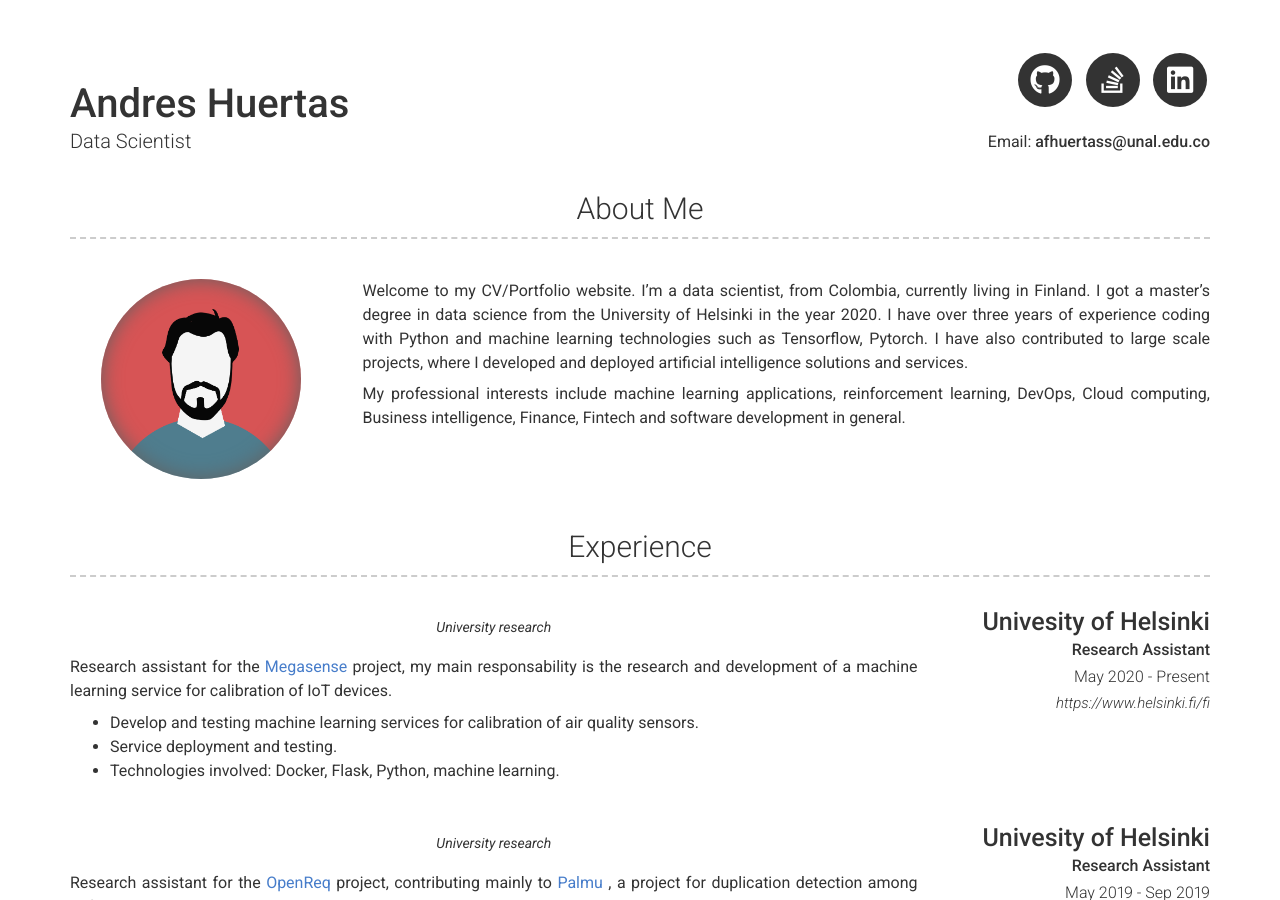
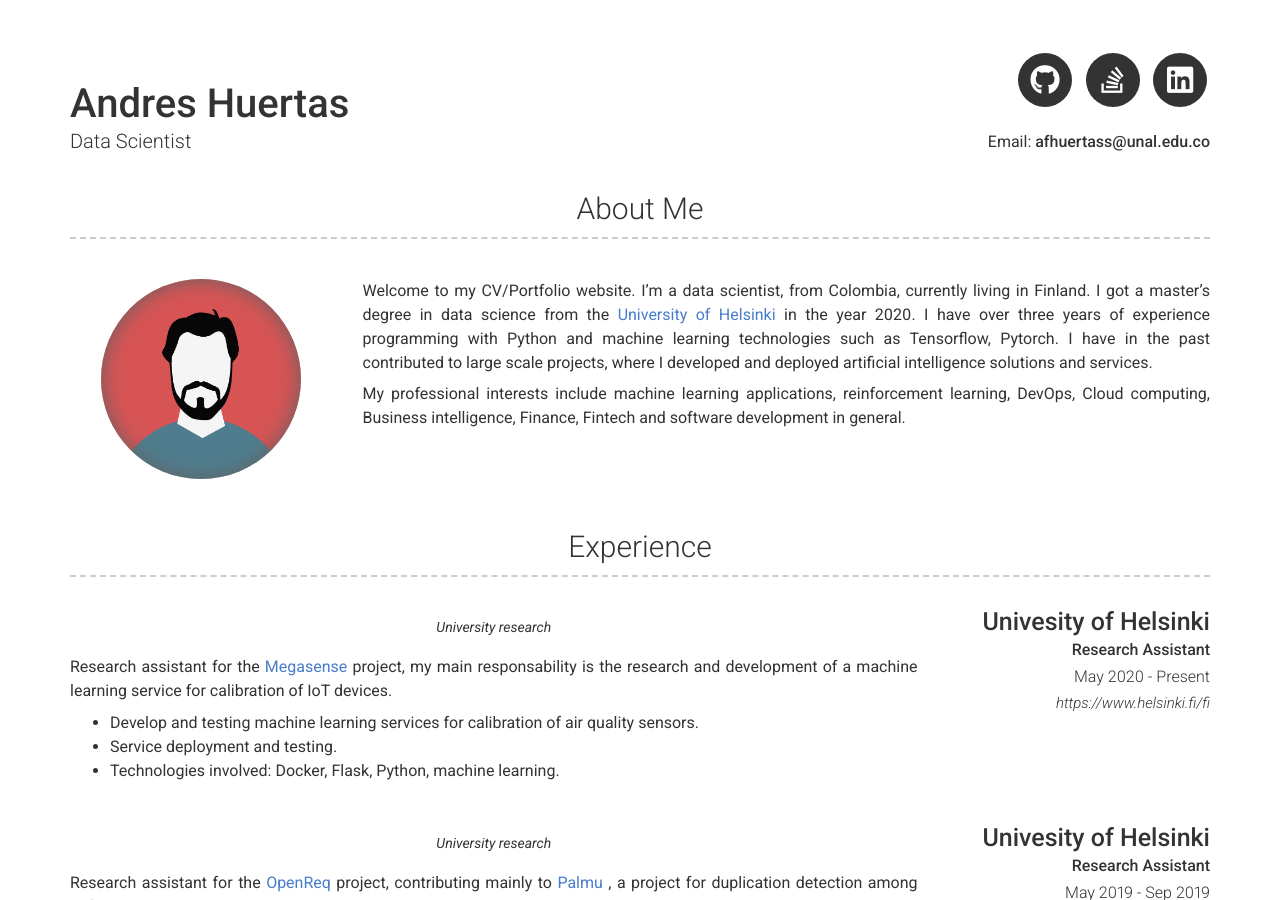
Before and after one commit to afhuertass/cv, a Jekyll site: the page built from index.md, in a window 1280 px wide and 900 px high. Built offline with Jekyll 4.4.1, drawn with Linux system fonts in a browser that asks for light colours; nearby versions of some CDN libraries.

Commit message:
added link

```diff
--- a/_config.yml
+++ b/_config.yml
@@ -47,7 +47,7 @@ linkedin_username: andres-huertas-s
 # about_title: About Me (Use this to override about section title)
 about_profile_image: images/andres.png
 about_content: | # this will include new lines to allow paragraphs
-  Welcome to my CV/Portfolio website. I'm a data scientist, from Colombia, currently living in Finland. I got a master's degree in data science from the University of Helsinki in the year 2020. I have over three years of experience coding with Python and machine learning technologies such as Tensorflow, Pytorch. I have also contributed to large scale projects, where I developed and deployed artificial intelligence solutions and services.
+  Welcome to my CV/Portfolio website. I'm a data scientist, from Colombia, currently living in Finland. I got a master's degree in data science from the <a href="helsinki.fi">University of Helsinki</a> in the year 2020. I have over three years of experience programming with Python and machine learning technologies such as Tensorflow, Pytorch. I have  in the past contributed to large scale projects, where I developed and deployed artificial intelligence solutions and services.
 
   My professional interests include machine learning applications, reinforcement learning, DevOps, Cloud computing, Business intelligence, Finance, Fintech and software development in general.
 
```
